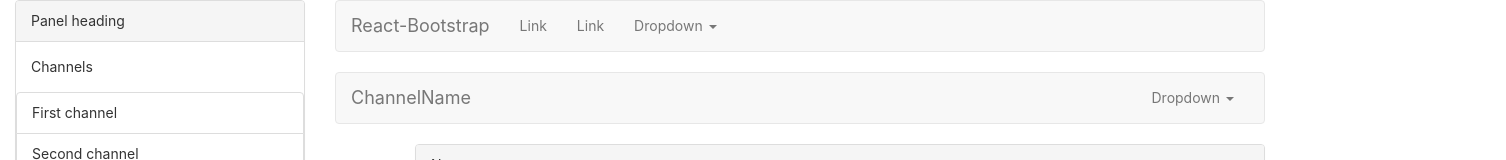
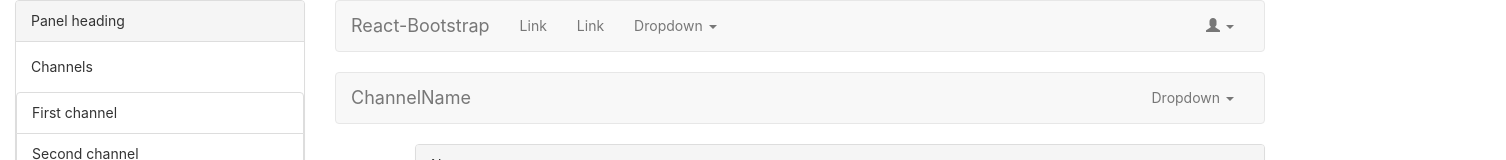
Before and after one commit to adamkral12/PV247, a React (Create React App) app: page / in a window 1280 px wide. Shown: the top 160 px of the page, 1506 px wide, since content can reach past the window. Built offline with nearby package versions, Linux system fonts and the light colour scheme; the HTML template or start-up script is replaced by a standard one.

Commit message:
Made HeaderWrapper responsive by adding collapsable and toggle and added a dropdown with user glyphicon

```diff
--- a/src/Screen/Header/HeaderWrapper.js
+++ b/src/Screen/Header/HeaderWrapper.js
@@ -1,15 +1,17 @@
 import React, { Component } from 'react';
-import {MenuItem, Nav, Navbar, NavDropdown, NavItem} from "react-bootstrap";
+import {Glyphicon, MenuItem, Nav, Navbar, NavDropdown, NavItem} from "react-bootstrap";
 
 export default class HeaderWrapper extends Component {
     render() {
         return (
-            <Navbar>
+            <Navbar fluid>
                 <Navbar.Header>
                     <Navbar.Brand>
                         <a href="#home">React-Bootstrap</a>
                     </Navbar.Brand>
+                    <Navbar.Toggle />
                 </Navbar.Header>
+                <Navbar.Collapse>
                 <Nav>
                     <NavItem eventKey={1} href="#">
                         Link
@@ -25,6 +27,20 @@ export default class HeaderWrapper extends Component {
                         <MenuItem eventKey={3.4}>Separated link</MenuItem>
                     </NavDropdown>
                 </Nav>
+                <Nav pullRight>
+                    <NavDropdown eventKey={1}
+                                 title={
+                                     <div style={{ display: 'inline-block' }}>
+                                         <Glyphicon glyph="user" />
+                                     </div>
+                                 }
+                                 id="basic-nav-dropdown"
+                    >
+                        <MenuItem eventKey={1.1}>Profile</MenuItem>
+                        <MenuItem eventKey={1.2}>Logout</MenuItem>
+                    </NavDropdown>
+                </Nav>
+                </Navbar.Collapse>
             </Navbar>
         );
     }
```
